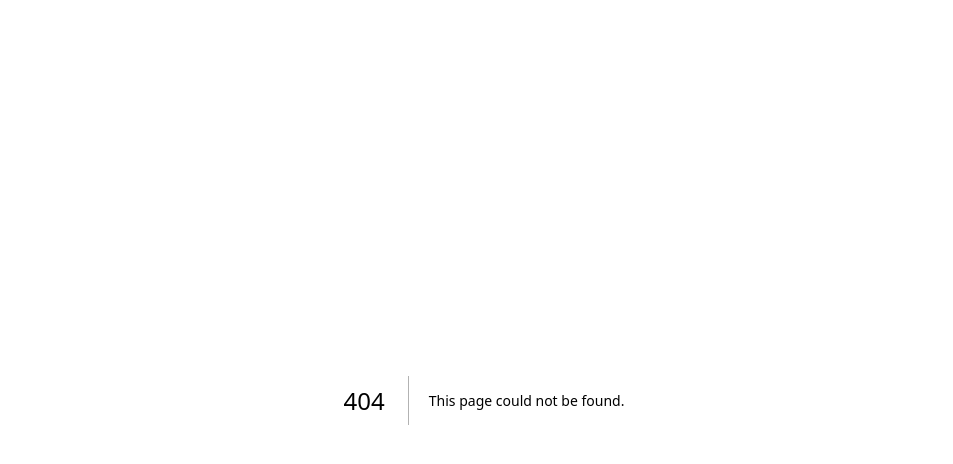
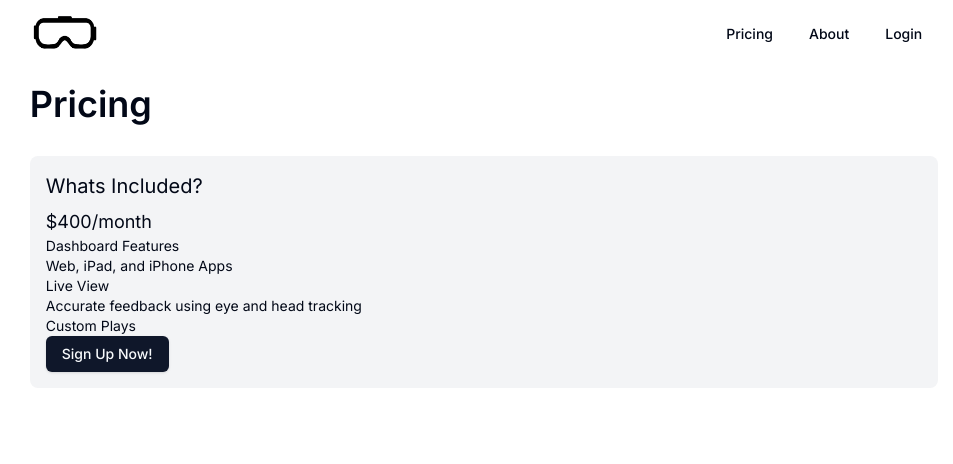
Before and after one commit to GabeDR/PlayAR, a Next.js app: page /pricing in a window 1280 px wide. Before the commit this address had no page. Shown: the top 464 px of the page, without its empty margins (156-1109 px from the left). Built offline with nearby package versions, Linux system fonts and the light colour scheme.

Commit message:
info update and pics

```diff
--- a/app/(private)/plays/page.tsx
+++ b/app/(private)/plays/page.tsx
@@ -1,4 +1,4 @@
-import Play from "./play";
+import Smash from "./play";
 
 export default function Page() {
     return (
@@ -6,7 +6,7 @@ export default function Page() {
             <div className="text-4xl font-semibold py-4">Your Plays</div>
 
             <div className="flex flex-col gap-2">
-                {[1,2,3,4,5,6,7,8,9,10].map(x => <Play x={x} />)}
+                {[1,2,3,4,5,6,7,8,9,10].map(x => <Smash x={x} />)}
             </div>
         </>
     )
--- a/app/(public)/client-image.tsx
+++ b/app/(public)/client-image.tsx
@@ -1,5 +1,5 @@
 import Image from "next/image";
-import pic1 from "../../public/picture.webp"
+import pic1 from "../../public/quest.jpg"
 
 export default function ClientImage() {
     return (
--- a/app/(public)/page.tsx
+++ b/app/(public)/page.tsx
@@ -6,10 +6,12 @@ export default function Home() {
   return (
     <>
     <ClientGradient />
-      <div className="grid  grid-cols-1 md:grid-cols-2 gap-2 md:gap-4 py-4">{[1,2,3,4,5,6].map(x => [2,3,6].includes(x) ?
+      <div className="grid  grid-cols-1 md:grid-cols-2 gap-2 md:gap-4 py-4 bg-white bg">{[1,2,3,4,5,6].map(x => [2,3,6].includes(x) ?
             <div className="rounded-lg w-full p-4 min-h-44">
-                <div className="text-xl pb-2">Title</div>
-                <div className="text-sm">Lorem ipsum dolor sit amet, consectetur adipiscing elit, sed do eiusmod tempor incididunt ut labore et dolore magna aliqua. Ut enim ad minim veniam, quis nostrud exercitation ullamco laboris nisi ut aliquip ex ea commodo consequat. Duis aute irure dolor in reprehenderit in voluptate velit esse cillum dolore eu fugiat nulla pariatur. Excepteur sint occaecat cupidatat non proident, sunt in culpa qui officia deserunt mollit anim id est laborum.</div>
+                <div className="text-xl pb-2">How</div>
+                <div className="text-sm">PlayAR integrates with the Meta Quest Pro to offer immersive football training through augmented and virtual reality. It utilizes the headset's eye-tracking and head movement features, enabling quarterbacks to practice game scenarios realistically and independently. This enhances their decision-making and on-field confidence, providing a safe and effective training environment.</div>
+                <div className="text-xl pb-2">Why</div>
+                <div className="text-sm">PlayAR offers a cutting-edge training solution with its immersive AR and VR technology, tailored for football practice. It uniquely combines eye-tracking and head movement features to enhance decision-making and confidence in a safe, controlled environment. Our expertise and strategic partnerships ensure a superior, injury-preventive training experience, making PlayAR the top choice for advanced sports preparation.</div>
             </div> : <ClientImage />)
             }</div>
     </>
--- /dev/null
+++ b/app/(public)/pricing/page.tsx
@@ -0,0 +1,29 @@
+import { Button } from "@/components/ui/button";
+
+export default function PricingPage() {
+    const pricingOptions = [
+        { id: 1, title: 'Whats Included?', price: '$400/month', features: ['Dashboard Features', 'Web, iPad, and iPhone Apps', 'Live View','Accurate feedback using eye and head tracking', 'Custom Plays'] },
+    ];
+
+    return (
+        <>
+            <div className="text-4xl font-semibold py-4">Pricing</div>
+            <div className="grid grid-cols-1 md:grid-cols-1 gap-4 py-4">
+                {pricingOptions.map(option => (
+                    <div key={option.id} className="rounded-lg bg-gray-100 w-full p-4">
+                        <div className="text-xl pb-2">{option.title}</div>
+                        <div className="text-lg">{option.price}</div>
+                        <ul className="text-sm">
+                            {option.features.map((feature, index) => (
+                                <li key={index}>{feature}</li>
+                            ))}
+                        </ul>
+                        <a href="/checkout">
+                            <Button>Sign Up Now!</Button>
+                        </a>
+                    </div>
+                ))}
+            </div>
+        </>
+    );
+}
--- a/app/globals.css
+++ b/app/globals.css
@@ -71,7 +71,7 @@
     @apply border-border;
   }
   body {
-    @apply bg-background text-foreground;
+    @apply bg-white text-foreground;
   }
 }
 
--- a/app/header.tsx
+++ b/app/header.tsx
@@ -3,5 +3,5 @@ import Image from "next/image"
 import NavMenu from "./nav-menu"
 
 export default function Header() {
-    return (<div className="flex justify-between py-4 sticky top-0 bg-white"><Image src={logo} alt="logo" className="h-8 w-fit" /><NavMenu /></div>)
+    return (<div className="flex justify-between py-4 sticky top-0 bg-white"><Image src={logo} alt="logo" className="h-9 w-fit" /><NavMenu /></div>)
 }
```
Also changed, not shown: public/quest.jpg (added), public/steliogradient2.svg (added).
